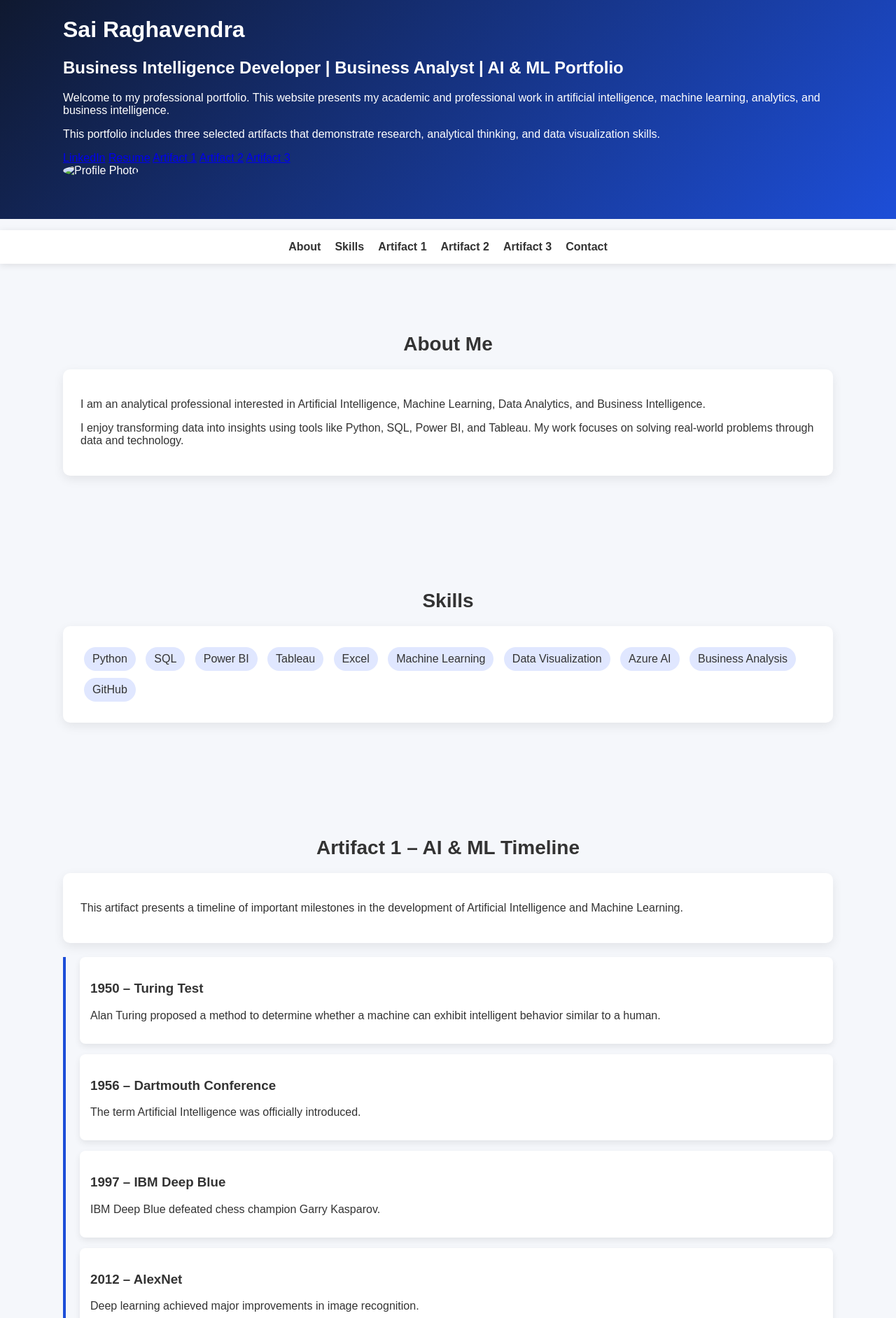
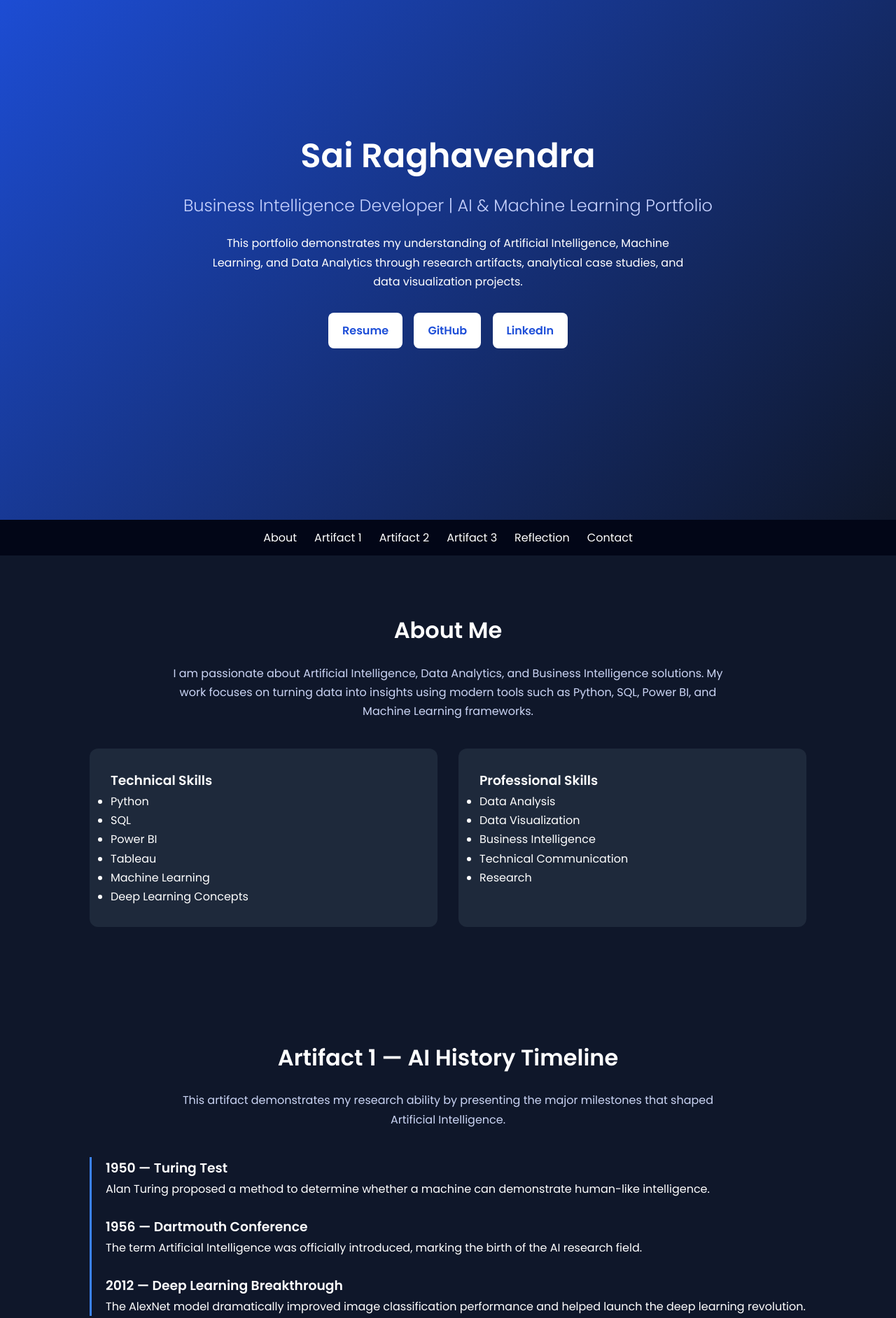
Before and after one commit to sai7422/portfolio, a plain HTML site: page index.html in a window 1280 px wide. Shown: the part 57-1941 px from the top of the page at 70% size. Drawn offline with Linux system fonts and the light colour scheme.

Commit message:
Update index.html

```diff
--- a/index.html
+++ b/index.html
@@ -6,167 +6,317 @@
 
         <title>Sai Raghavendra | AI & ML Portfolio</title>
 
-        <link rel="stylesheet" href="style.css" />
+        <link href="https://fonts.googleapis.com/css2?family=Poppins:wght@300;400;600&display=swap" rel="stylesheet" />
+
+        <style>
+            * {
+                margin: 0;
+                padding: 0;
+                box-sizing: border-box;
+            }
+
+            body {
+                font-family: Poppins, sans-serif;
+                background: #0f172a;
+                color: white;
+                line-height: 1.7;
+                scroll-behavior: smooth;
+            }
+
+            /* HERO */
+
+            header {
+                height: 100vh;
+                display: flex;
+                align-items: center;
+                justify-content: center;
+                text-align: center;
+                background: linear-gradient(135deg, #1d4ed8, #0f172a);
+                padding: 40px;
+            }
+
+            header h1 {
+                font-size: 3rem;
+                margin-bottom: 10px;
+                animation: fadeDown 1s ease;
+            }
+
+            header h2 {
+                font-weight: 300;
+                color: #c7d2fe;
+                margin-bottom: 20px;
+            }
+
+            header p {
+                max-width: 700px;
+                margin: auto;
+                margin-bottom: 25px;
+            }
+
+            .btn {
+                display: inline-block;
+                padding: 12px 20px;
+                background: white;
+                color: #1d4ed8;
+                border-radius: 8px;
+                text-decoration: none;
+                font-weight: 600;
+                margin: 6px;
+            }
+
+            nav {
+                position: sticky;
+                top: 0;
+                background: #020617;
+                padding: 12px;
+                z-index: 1000;
+            }
+
+            nav ul {
+                display: flex;
+                justify-content: center;
+                gap: 25px;
+                list-style: none;
+            }
+
+            nav a {
+                color: white;
+                text-decoration: none;
+                font-weight: 500;
+            }
+
+            /* SECTION */
+
+            section {
+                padding: 80px 10%;
+            }
+
+            .section-title {
+                text-align: center;
+                font-size: 2rem;
+                margin-bottom: 20px;
+            }
+
+            .section-sub {
+                text-align: center;
+                color: #cbd5f5;
+                max-width: 800px;
+                margin: auto;
+                margin-bottom: 40px;
+            }
+
+            /* CARDS */
+
+            .grid {
+                display: grid;
+                grid-template-columns: repeat(auto-fit, minmax(300px, 1fr));
+                gap: 30px;
+            }
+
+            .card {
+                background: #1e293b;
+                padding: 30px;
+                border-radius: 12px;
+                transition: 0.4s;
+            }
+
+            .card:hover {
+                transform: translateY(-10px);
+                background: #334155;
+            }
+
+            /* TIMELINE */
+
+            .timeline {
+                border-left: 3px solid #3b82f6;
+                padding-left: 20px;
+            }
+
+            .timeline-item {
+                margin-bottom: 25px;
+            }
+
+            /* TABLE */
+
+            table {
+                width: 100%;
+                border-collapse: collapse;
+                margin-top: 15px;
+            }
+
+            th,
+            td {
+                padding: 12px;
+                border: 1px solid #475569;
+            }
+
+            th {
+                background: #1d4ed8;
+            }
+
+            /* IMAGE */
+
+            .dashboard {
+                width: 100%;
+                border-radius: 12px;
+                margin-top: 20px;
+            }
+
+            /* CONTACT */
+
+            .contact {
+                text-align: center;
+                background: #1d4ed8;
+                padding: 40px;
+                border-radius: 12px;
+            }
+
+            /* ANIMATION */
+
+            @keyframes fadeDown {
+                from {
+                    opacity: 0;
+                    transform: translateY(-30px);
+                }
+                to {
+                    opacity: 1;
+                    transform: translateY(0);
+                }
+            }
+        </style>
     </head>
 
     <body>
         <header>
-            <div class="container hero">
-                <div class="hero-text">
+            <div>
                 <h1>Sai Raghavendra</h1>
 
-                    <h2>Business Intelligence Developer | Business Analyst | AI & ML Portfolio</h2>
+                <h2>Business Intelligence Developer | AI & Machine Learning Portfolio</h2>
 
                 <p>
-                        Welcome to my professional portfolio. This website presents my academic and professional work in
-                        artificial intelligence, machine learning, analytics, and business intelligence.
+                    This portfolio demonstrates my understanding of Artificial Intelligence, Machine Learning, and Data
+                    Analytics through research artifacts, analytical case studies, and data visualization projects.
                 </p>
 
-                    <p>
-                        This portfolio includes three selected artifacts that demonstrate research, analytical thinking,
-                        and data visualization skills.
-                    </p>
-
-                    <div class="btn-group">
-                        <a
-                            class="btn btn-primary"
-                            href="https://www.linkedin.com/in/sai-raghavendra-ab1664328/"
-                            target="_blank"
-                            >LinkedIn</a
-                        >
-
-                        <a class="btn btn-secondary" href="Resume.pdf" target="_blank">Resume</a>
-
-                        <a class="btn btn-secondary" href="#artifact1">Artifact 1</a>
-                        <a class="btn btn-secondary" href="#artifact2">Artifact 2</a>
-                        <a class="btn btn-secondary" href="#artifact3">Artifact 3</a>
-                    </div>
-                </div>
-
-                <div class="hero-img">
-                    <img src="Profile-Picture.jpeg" alt="Profile Photo" />
-                </div>
+                <a class="btn" href="Resume.pdf">Resume</a>
+                <a class="btn" href="https://github.com/sai7422">GitHub</a>
+                <a class="btn" href="https://linkedin.com">LinkedIn</a>
             </div>
         </header>
 
         <nav>
             <ul>
                 <li><a href="#about">About</a></li>
-                <li><a href="#skills">Skills</a></li>
                 <li><a href="#artifact1">Artifact 1</a></li>
                 <li><a href="#artifact2">Artifact 2</a></li>
                 <li><a href="#artifact3">Artifact 3</a></li>
+                <li><a href="#reflection">Reflection</a></li>
                 <li><a href="#contact">Contact</a></li>
             </ul>
         </nav>
 
         <section id="about">
-            <div class="container">
             <h2 class="section-title">About Me</h2>
 
-                <div class="card">
-                    <p>
-                        I am an analytical professional interested in Artificial Intelligence, Machine Learning, Data
-                        Analytics, and Business Intelligence.
+            <p class="section-sub">
+                I am passionate about Artificial Intelligence, Data Analytics, and Business Intelligence solutions. My
+                work focuses on turning data into insights using modern tools such as Python, SQL, Power BI, and Machine
+                Learning frameworks.
             </p>
 
-                    <p>
-                        I enjoy transforming data into insights using tools like Python, SQL, Power BI, and Tableau. My
-                        work focuses on solving real-world problems through data and technology.
-                    </p>
+            <div class="grid">
+                <div class="card">
+                    <h3>Technical Skills</h3>
+
+                    <ul>
+                        <li>Python</li>
+                        <li>SQL</li>
+                        <li>Power BI</li>
+                        <li>Tableau</li>
+                        <li>Machine Learning</li>
+                        <li>Deep Learning Concepts</li>
+                    </ul>
+                </div>
+
+                <div class="card">
+                    <h3>Professional Skills</h3>
+
+                    <ul>
+                        <li>Data Analysis</li>
+                        <li>Data Visualization</li>
+                        <li>Business Intelligence</li>
+                        <li>Technical Communication</li>
+                        <li>Research</li>
+                    </ul>
                 </div>
             </div>
         </section>
 
-        <section id="skills">
-            <div class="container">
-                <h2 class="section-title">Skills</h2>
+        <section id="artifact1">
+            <h2 class="section-title">Artifact 1 — AI History Timeline</h2>
 
-                <div class="card">
-                    <div class="skills">
-                        <span>Python</span>
-                        <span>SQL</span>
-                        <span>Power BI</span>
-                        <span>Tableau</span>
-                        <span>Excel</span>
-                        <span>Machine Learning</span>
-                        <span>Data Visualization</span>
-                        <span>Azure AI</span>
-                        <span>Business Analysis</span>
-                        <span>GitHub</span>
-                    </div>
-                </div>
-            </div>
-        </section>
-
-        <!-- ARTIFACT 1 -->
-
-        <section id="artifact1">
-            <div class="container">
-                <h2 class="section-title">Artifact 1 – AI & ML Timeline</h2>
-
-                <div class="card">
-                    <p>
-                        This artifact presents a timeline of important milestones in the development of Artificial
-                        Intelligence and Machine Learning.
+            <p class="section-sub">
+                This artifact demonstrates my research ability by presenting the major milestones that shaped Artificial
+                Intelligence.
             </p>
-                </div>
 
             <div class="timeline">
                 <div class="timeline-item">
-                        <h3>1950 – Turing Test</h3>
+                    <h3>1950 — Turing Test</h3>
 
                     <p>
-                            Alan Turing proposed a method to determine whether a machine can exhibit intelligent
-                            behavior similar to a human.
+                        Alan Turing proposed a method to determine whether a machine can demonstrate human-like
+                        intelligence.
                     </p>
                 </div>
 
                 <div class="timeline-item">
-                        <h3>1956 – Dartmouth Conference</h3>
+                    <h3>1956 — Dartmouth Conference</h3>
 
-                        <p>The term Artificial Intelligence was officially introduced.</p>
+                    <p>
+                        The term Artificial Intelligence was officially introduced, marking the birth of the AI research
+                        field.
+                    </p>
                 </div>
 
                 <div class="timeline-item">
-                        <h3>1997 – IBM Deep Blue</h3>
+                    <h3>2012 — Deep Learning Breakthrough</h3>
 
-                        <p>IBM Deep Blue defeated chess champion Garry Kasparov.</p>
+                    <p>
+                        The AlexNet model dramatically improved image classification performance and helped launch the
+                        deep learning revolution.
+                    </p>
+                </div>
             </div>
 
-                    <div class="timeline-item">
-                        <h3>2012 – AlexNet</h3>
+            <div class="grid">
+                <div class="card">
+                    <h3>Skills Demonstrated</h3>
 
-                        <p>Deep learning achieved major improvements in image recognition.</p>
-                    </div>
-
-                    <div class="timeline-item">
-                        <h3>2023 – Generative AI</h3>
-
-                        <p>Models like ChatGPT changed the way people interact with AI.</p>
-                    </div>
+                    <ul>
+                        <li>Research & documentation</li>
+                        <li>Technical summarization</li>
+                        <li>Historical analysis</li>
+                    </ul>
                 </div>
 
                 <div class="card">
                     <h3>Reflection</h3>
 
                     <p>
-                        This artifact helped me improve my research and communication skills. Organizing AI developments
-                        into a timeline helped me understand how earlier breakthroughs influenced modern technologies.
+                        Researching the history of AI helped me understand how modern AI technologies evolved from
+                        earlier theoretical foundations.
                     </p>
                 </div>
             </div>
         </section>
 
-        <!-- ARTIFACT 2 -->
+        <section id="artifact2">
+            <h2 class="section-title">Artifact 2 — Machine Learning vs Deep Learning</h2>
 
-        <section id="artifact2">
-            <div class="container">
-                <h2 class="section-title">Artifact 2 – Machine Learning vs Deep Learning</h2>
-
-                <div class="card">
-                    <p>This artifact compares Machine Learning and Deep Learning using real-world examples.</p>
-                </div>
+            <p class="section-sub">
+                This artifact compares Machine Learning and Deep Learning approaches through practical examples.
+            </p>
 
             <div class="card">
                 <h3>Visual Comparison</h3>
@@ -179,9 +329,9 @@
                     </tr>
 
                     <tr>
-                            <td>Data Type</td>
-                            <td>Structured data</td>
-                            <td>Large unstructured data</td>
+                        <td>Data</td>
+                        <td>Structured</td>
+                        <td>Unstructured</td>
                     </tr>
 
                     <tr>
@@ -193,85 +343,85 @@
                     <tr>
                         <td>Example</td>
                         <td>Email Spam Detection</td>
-                            <td>Self Driving Car Image Recognition</td>
-                        </tr>
-
-                        <tr>
-                            <td>Computational Cost</td>
-                            <td>Lower</td>
-                            <td>Higher</td>
+                        <td>Self Driving Car Vision</td>
                     </tr>
                 </table>
             </div>
 
+            <div class="grid">
                 <div class="card">
-                    <h3>Reflection</h3>
+                    <h3>Machine Learning Case</h3>
 
                     <p>
-                        This artifact strengthened my understanding of how different AI approaches are selected
-                        depending on the type of problem and available data.
+                        Spam detection uses features such as sender information, keywords, and email metadata to
+                        classify messages.
+                    </p>
+                </div>
+
+                <div class="card">
+                    <h3>Deep Learning Case</h3>
+
+                    <p>
+                        Self-driving cars rely on convolutional neural networks to identify objects, pedestrians, and
+                        road signs.
                     </p>
                 </div>
             </div>
         </section>
 
-        <!-- ARTIFACT 3 -->
+        <section id="artifact3">
+            <h2 class="section-title">Artifact 3 — Data Visualization Dashboard</h2>
 
-        <section id="artifact3">
-            <div class="container">
-                <h2 class="section-title">Artifact 3 – Data Visualization Project</h2>
-
-                <div class="card">
-                    <p>
-                        This artifact demonstrates my ability to use data visualization tools such as Power BI and
-                        Tableau to transform raw data into actionable insights.
+            <p class="section-sub">
+                This artifact demonstrates my ability to create interactive dashboards that communicate insights
+                clearly.
             </p>
 
-                    <p>
-                        Visual dashboards allow decision makers to quickly understand trends, identify issues, and make
-                        data-driven decisions.
-                    </p>
+            <img src="dashboard.png" class="dashboard" />
+
+            <div class="grid">
+                <div class="card">
+                    <h3>Insights Provided</h3>
+
+                    <ul>
+                        <li>Sales trends</li>
+                        <li>Customer segments</li>
+                        <li>Profit analysis</li>
+                    </ul>
                 </div>
 
                 <div class="card">
-                    <h3>Example Dashboard</h3>
+                    <h3>Tools Used</h3>
 
-                    <img src="dashboard.png" alt="Dashboard" class="dashboard-img" />
-                </div>
-
-                <div class="card">
-                    <h3>Reflection</h3>
-
-                    <p>
-                        This project helped me develop stronger data storytelling skills. Designing dashboards taught me
-                        how visual elements can communicate insights more effectively than raw numbers alone.
-                    </p>
+                    <ul>
+                        <li>Power BI</li>
+                        <li>Excel</li>
+                        <li>SQL</li>
+                    </ul>
                 </div>
             </div>
         </section>
 
+        <section id="reflection">
+            <h2 class="section-title">Portfolio Reflection</h2>
+
+            <div class="card">
+                <p>
+                    Building this portfolio helped me understand how to present technical work professionally. Each
+                    artifact demonstrates different strengths including research, analytical thinking, and data
+                    visualization.
+                </p>
+            </div>
+        </section>
+
         <section id="contact">
-            <div class="container contact-box">
+            <div class="contact">
                 <h2>Contact</h2>
 
                 <p>Email: sairaghav441@gmail.com</p>
 
-                <p>
-                    LinkedIn:
-                    <a href="https://www.linkedin.com/in/sai-raghavendra-ab1664328/" target="_blank">
-                        Sai Raghavendra
-                    </a>
-                </p>
-
-                <p>
-                    GitHub:
-                    <a href="https://github.com/sai7422" target="_blank"> Sai7422 </a>
-                </p>
+                <p>GitHub: https://github.com/sai7422</p>
             </div>
         </section>
-
-        <footer>
-            <p>© 2026 Sai Raghavendra | AI & ML Portfolio</p>
-        </footer>
     </body>
 </html>
```
Lines whose indentation alone changed are shown as unchanged.
